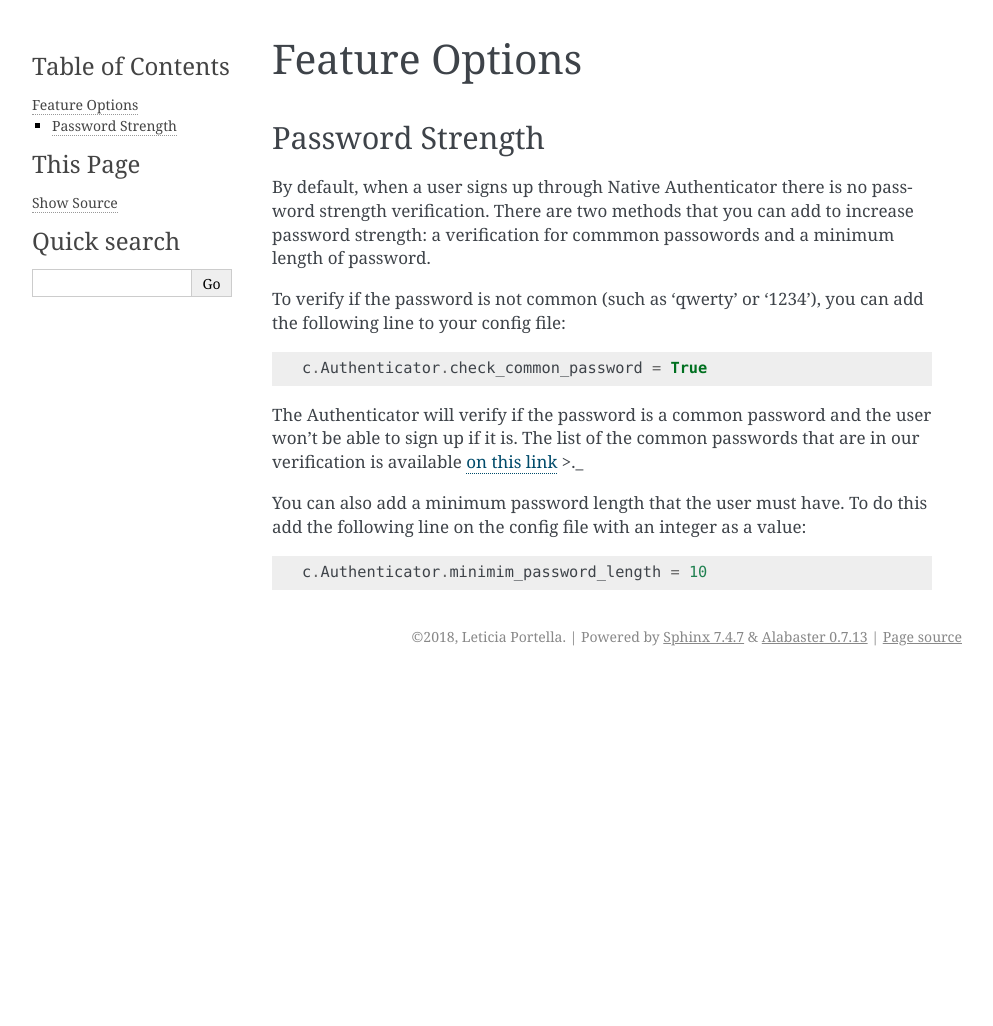
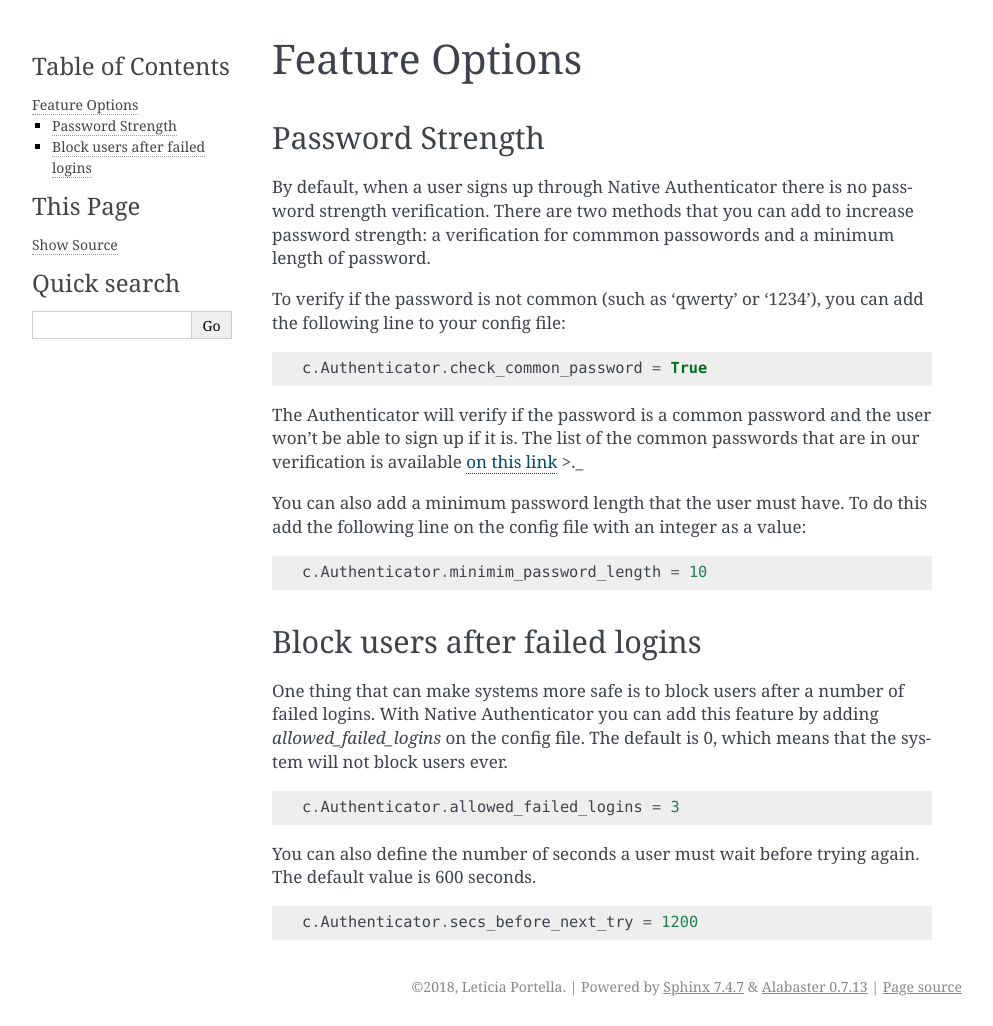
Before and after one commit to jupyterhub/nativeauthenticator, a Sphinx documentation site: the page built from docs/options.rst, in a window 1280 px wide. Shown: the whole page, without its empty margins (148-1141 px from the left). Built offline with Sphinx 7.4.7, drawn with Linux system fonts in a browser that asks for light colours; before the commit the page ends 900 px from its top, so only the background shows below that.

Commit message:
Add docs on block user after failed logins

```diff
--- a/docs/index.rst
+++ b/docs/index.rst
@@ -14,7 +14,7 @@ Indices and tables
 ==================
 
 .. toctree::
-   :maxdepth: 2
+   :maxdepth: 1
    :caption: Contents:
 
    quickstart
--- a/docs/options.rst
+++ b/docs/options.rst
@@ -2,7 +2,7 @@ Feature Options
 ===============
 
 Password Strength
-----------------
+-----------------
 
 By default, when a user signs up through Native Authenticator there is no password strength verification. There are two methods that you can add to increase password strength: a verification for commmon passowords and a minimum length of password.
 
@@ -20,3 +20,19 @@ You can also add a minimum password length that the user must have. To do this a
 .. code-block:: python
 
     c.Authenticator.minimim_password_length = 10
+
+
+Block users after failed logins
+-------------------------------
+
+One thing that can make systems more safe is to block users after a number of failed logins. With Native Authenticator you can add this feature by adding `allowed_failed_logins` on the config file. The default is 0, which means that the system will not block users ever.
+
+.. code-block:: python
+
+    c.Authenticator.allowed_failed_logins = 3
+
+You can also define the number of seconds a user must wait before trying again. The default value is 600 seconds.
+
+.. code-block:: python
+
+    c.Authenticator.secs_before_next_try = 1200
```
